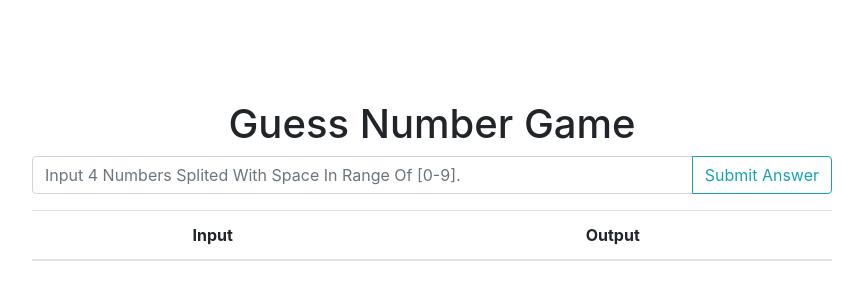
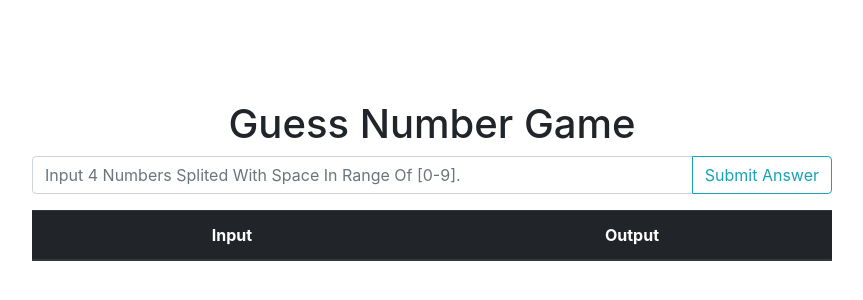
Before and after one commit to DDDYuan/guess-number-tdd, a website built with Parcel: page game.html in a window 1280 px wide. Shown: the part 100-400 px from the top of the page, without its empty margins (208-1071 px from the left). Built offline with nearby package versions, Linux system fonts and the light colour scheme.

Commit message:
make output look better

```diff
--- a/game.html
+++ b/game.html
@@ -15,6 +15,10 @@
             margin-top: 200px;
             text-align: center;
         }
+
+        th {
+            width: 50%;
+        }
     </style>
 </head>
 
@@ -27,8 +31,8 @@
             <button class="btn btn-outline-info" type="button" id="submit-answer">Submit Answer</button>
         </div>
     </div>
-    <table class="table">
-        <thead>
+    <table class="table table-hover">
+        <thead class="thead-dark">
             <th>Input</th>
             <th>Output</th>
         </thead>
```
